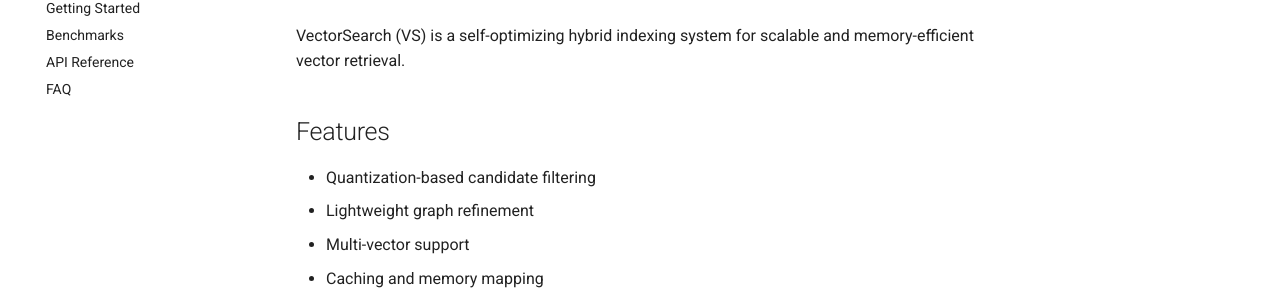
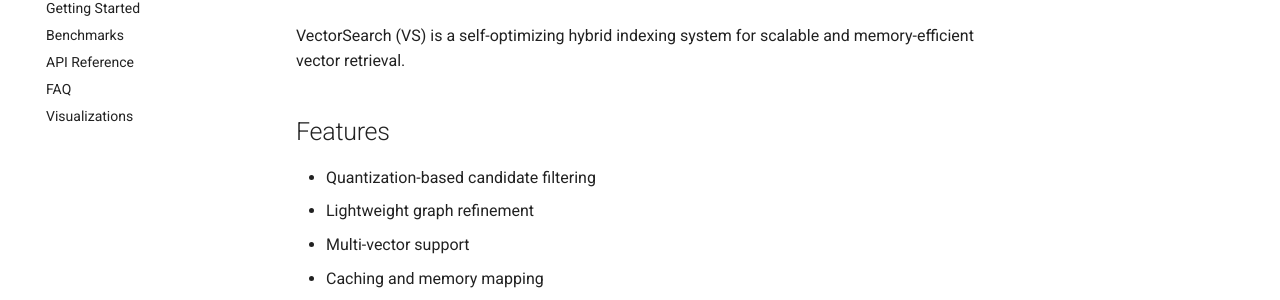
Before and after one commit to solmazsm/VectorSearch, an MkDocs documentation site: the page built from docs/index.md, in a window 1280 px wide. Shown: the part 157-457 px from the top of the page. Built offline with MkDocs 1.6.1 and Material for MkDocs 9.7.7, drawn with Linux system fonts in a browser that asks for light colours.

Commit message:
Update mkdocs.yml

```diff
--- a/mkdocs.yml
+++ b/mkdocs.yml
@@ -7,3 +7,4 @@ nav:
   - Benchmarks: benchmarks.md
   - API Reference: api.md
   - FAQ: faq.md
+  - Visualizations: visualizations.md
```
